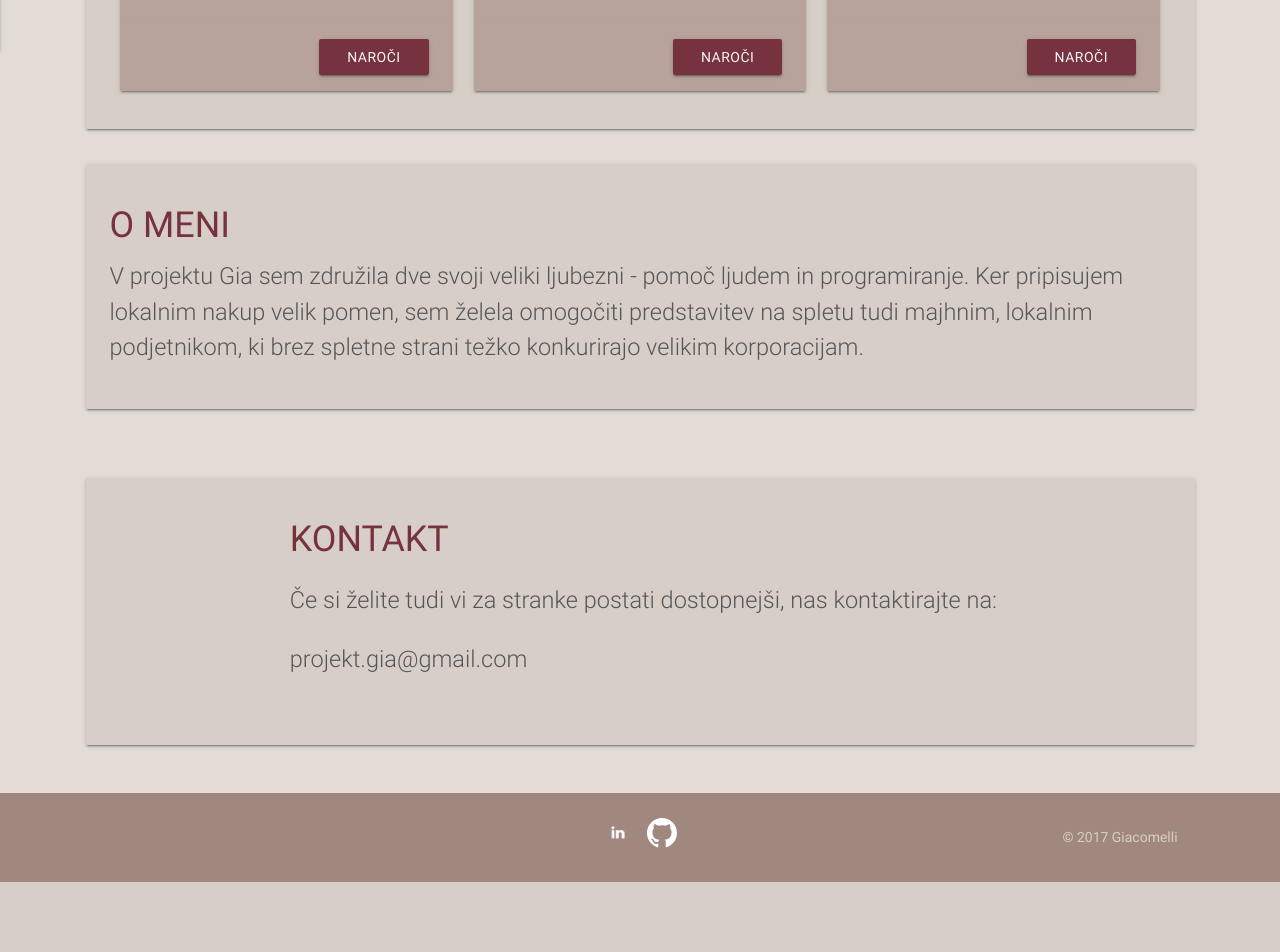
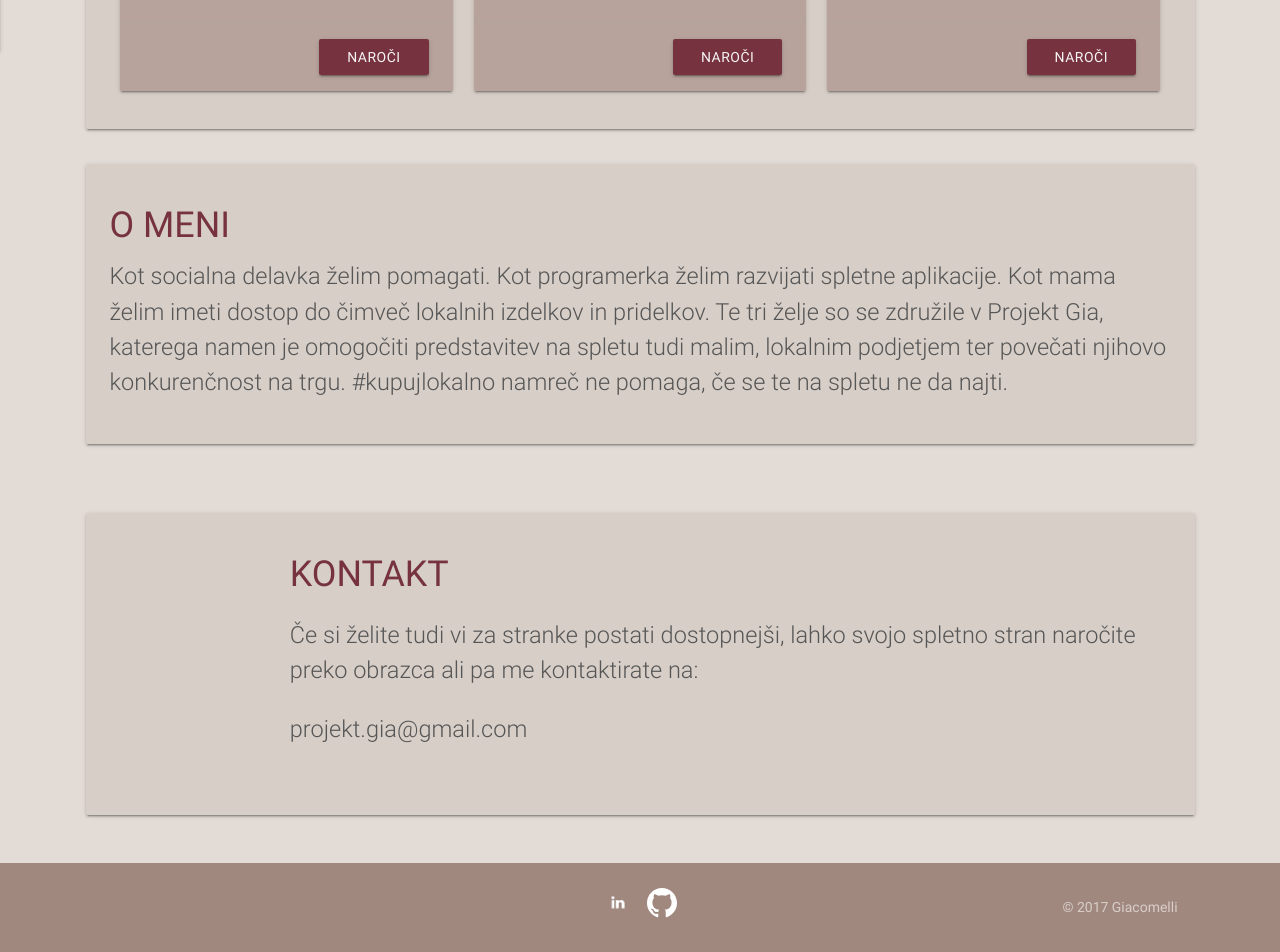
Before and after one commit to GiaEla/simple_webpage_for_artisans, a Django app: page / in a window 1280 px wide. Shown: the part 809-1761 px from the top of the page. Before the commit the page ends 1691 px from the top, so only its background shows below. Run offline with Django 3.2, Linux system fonts and the light colour scheme; data comes from the database, SQL or seed files in the repository; both versions use the stored data as it was after the commit; some libraries are stand-ins or nearby versions; grey boxes are pictures that could not be loaded.

Commit message:
Add favicon + change text content

```diff
--- a/templates/base.html
+++ b/templates/base.html
@@ -12,6 +12,7 @@
 {#    <link rel="stylesheet" href="https://cdnjs.cloudflare.com/ajax/libs/materialize/0.100.2/css/materialize.min.css">#}
     <link href="https://fonts.googleapis.com/icon?family=Material+Icons" rel="stylesheet">
     <link href="https://fonts.googleapis.com/css?family=Homemade+Apple" rel="stylesheet">
+    <link rel="shortcut icon" type="image/x-icon" href="/static/img/favicon.ico" />
     <link rel="stylesheet" href="/static/css/materialize.css">
     <script type="text/javascript" src="https://code.jquery.com/jquery-3.2.1.min.js"></script>
     <script type="text/javascript" src="https://cdnjs.cloudflare.com/ajax/libs/materialize/0.100.2/js/materialize.min.js"></script>
--- a/templates/index.html
+++ b/templates/index.html
@@ -103,9 +103,12 @@
                         <div class="col s12 m12 l10">
                             <h2 class="section-header">O MENI</h2>
                             <span class="flow-text">
-                                V projektu Gia sem združila dve svoji veliki ljubezni - pomoč ljudem in programiranje.
-                                Ker pripisujem lokalnim nakup velik pomen, sem želela omogočiti predstavitev na spletu tudi
-                                majhnim, lokalnim podjetnikom, ki brez spletne strani težko konkurirajo velikim korporacijam.
+                                Kot socialna delavka želim pomagati. Kot programerka želim razvijati spletne aplikacije.
+                                Kot mama želim imeti dostop do čimveč lokalnih izdelkov in pridelkov.
+                                Te tri želje so se združile v Projekt Gia, katerega namen je omogočiti predstavitev
+                                na spletu tudi malim, lokalnim podjetjem ter povečati njihovo konkurenčnost na trgu.
+                                #kupujlokalno namreč ne pomaga, če se te na spletu ne da najti.
+
                             </span>
                         </div>
                     </div>
@@ -122,7 +125,8 @@
                 <div class="col s12 m10 offset-m2">
                     <h2 class="section-header">KONTAKT</h2>
                     <p class="flow-text">
-                        Če si želite tudi vi za stranke postati dostopnejši, nas kontaktirajte na:
+                        Če si želite tudi vi za stranke postati dostopnejši,
+                        lahko svojo spletno stran naročite preko obrazca ali pa me kontaktirate na:
                     </p>
                     <p class="flow-text">
                          projekt.gia@gmail.com
```
Also changed, not shown: db.sqlite3 (added), static/img/favicon.ico (added).
